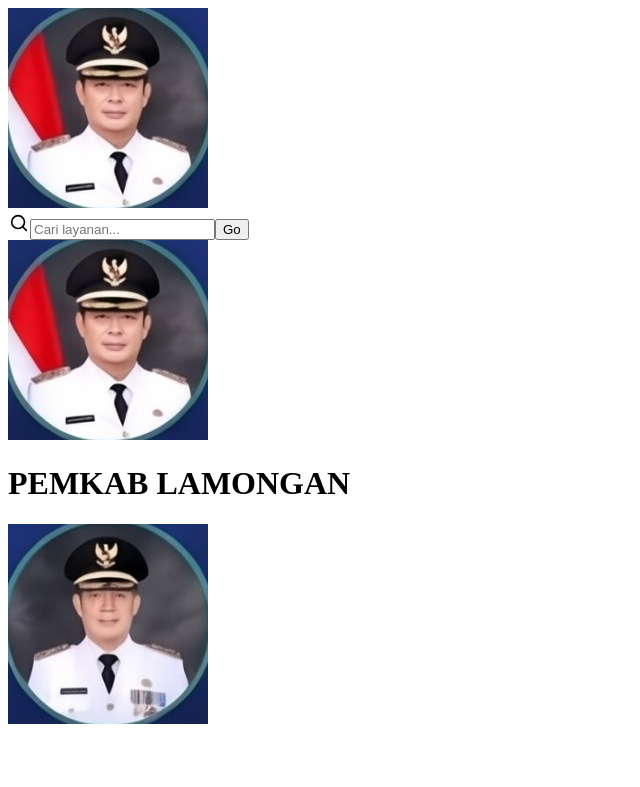
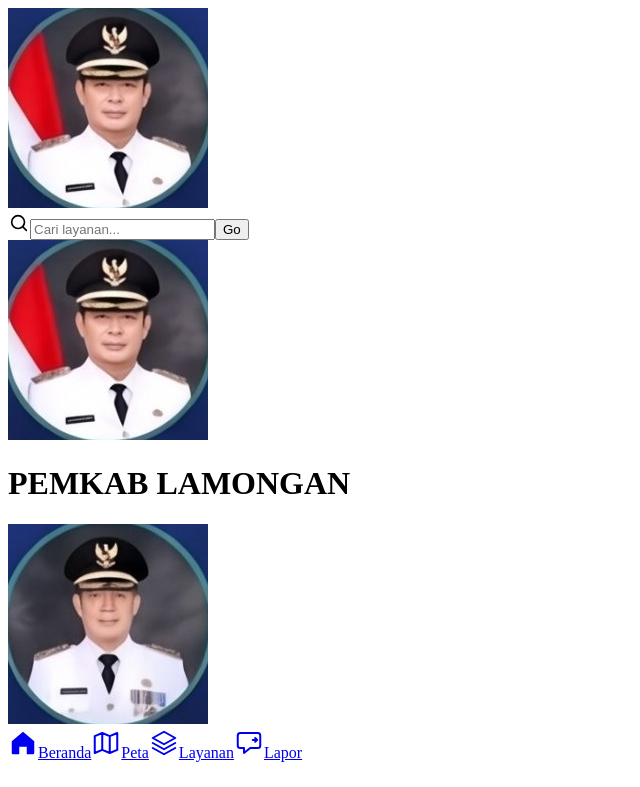
Before and after one commit to kikianion/pemkab-lamongan-vite, a React (Vite) app: page / in a window 1280 px wide. Shown: the top 787 px of the page, without its empty margins (0-640 px from the left). Built offline with nearby package versions, Linux system fonts and the light colour scheme; the HTML template or start-up script is replaced by a standard one.

Commit message:
Desktop: integrated header tab bar (seamless in topbar), hide bottom dock on desktop, keep bottom tabs on mobile/tablet

```diff
--- a/src/App.jsx
+++ b/src/App.jsx
@@ -21,7 +21,7 @@ export default function App() {
     <main className="app debug">
       <Sprite />
       <img className="side-portrait left" src={portraitLeft} alt="Bupati Lamongan" />
-      <Header onSearch={setQuery} />
+      <Header onSearch={setQuery} active={tab} onChange={setTab} />
       <MapSection
         query={query}
         hit={hit}
--- a/src/components/Header.jsx
+++ b/src/components/Header.jsx
@@ -1,8 +1,9 @@
 import { useEffect, useRef, useState } from 'react'
 import left from '../assets/portrait-left.jpg'
 import right from '../assets/portrait-right.jpg'
+import TabBar from './TabBar'
 
-export default function Header({ onSearch }) {
+export default function Header({ onSearch, active, onChange }) {
   const [q, setQ] = useState('')
   const [collapsed, setCollapsed] = useState(false)
   const topRef = useRef(null)
@@ -48,6 +49,9 @@ export default function Header({ onSearch }) {
         <h1>PEMKAB LAMONGAN</h1>
         <img className="avatar" src={right} alt="Wakil Bupati Lamongan" />
       </div>
+      <div className="tabs--header">
+        <TabBar active={active} onChange={onChange} />
+      </div>
     </header>
   )
 }
--- a/src/styles.css
+++ b/src/styles.css
@@ -607,6 +607,11 @@ button {
    box-shadow: 0 0 8px #4cb4ff
 }
 
+/* Tab Bar (header copy): hidden on mobile/tablet, shown on desktop */
+.tabs--header {
+   display: none
+}
+
 /* ============================================================
    ACCESSIBILITY
    ============================================================ */
@@ -1134,30 +1139,50 @@ button {
       font-size: 20px
    }
 
-   /* Desktop: floating rounded dock tab bar */
-   .tabs {
-      left: 50%;
-      bottom: 22px;
-      width: min(560px, calc(100% - 48px));
-      max-width: none;
-      height: 76px;
-      padding-bottom: 0;
-      border: 1px solid #2c3d63;
-      border-radius: 22px;
-      box-shadow: 0 14px 40px #000a;
-      backdrop-filter: blur(10px);
-      background: linear-gradient(#1f2f4ccc, #1a2748ee)
+   /* Desktop: hide the bottom tab bar (header tab bar takes over) */
+   .app > .tabs {
+      display: none
    }
 
-   /* Desktop: dock tab item radius + transition */
-   .tabs a {
-      border-radius: 22px;
+   /* Desktop: show the header tab bar as a seamless row in the top bar */
+   .tabs--header {
+      display: block;
+      grid-column: 1 / -1;
+      margin-top: 18px
+   }
+   .tabs--header .tabs {
+      position: static;
+      transform: none;
+      left: auto;
+      bottom: auto;
+      width: 100%;
+      height: auto;
+      padding: 0;
+      display: flex;
+      justify-content: center;
+      gap: 8px;
+      background: none;
+      border: 0;
+      box-shadow: none;
+      backdrop-filter: none;
+      z-index: auto
+   }
+   .tabs--header .tabs a {
+      flex-direction: row;
+      gap: 8px;
+      padding: 8px 18px;
+      border-radius: 999px;
       transition: background .2s, color .2s
    }
-
-   /* Desktop: active tab highlight at top of dock */
-   .tabs a.on::before {
-      top: 0
+   .tabs--header .tabs a svg {
+      width: 20px;
+      height: 20px
+   }
+   .tabs--header .tabs a.on {
+      background: #ffffff1a
+   }
+   .tabs--header .tabs a.on::before {
+      display: none
    }
 }
 
```
